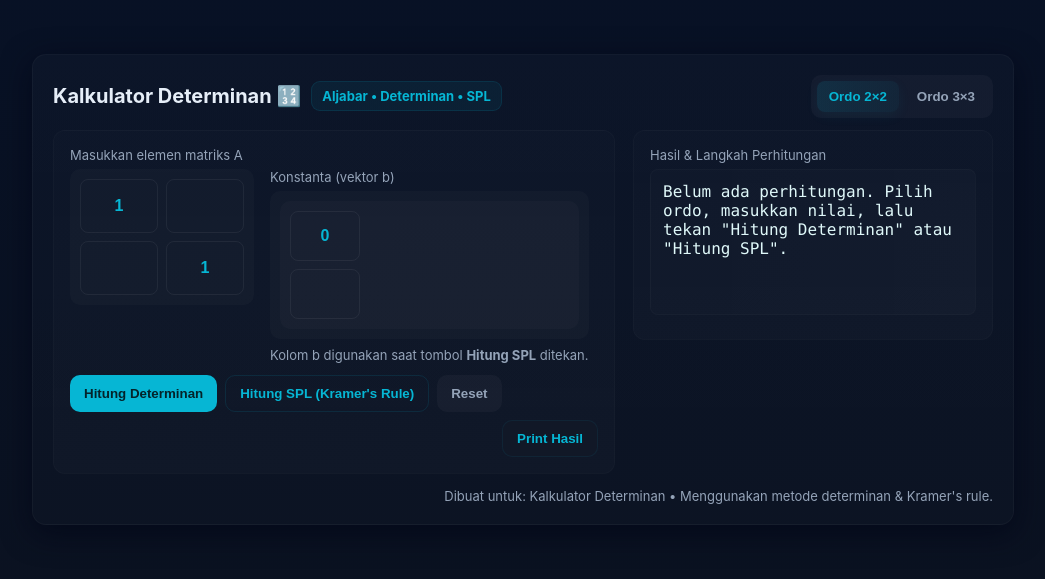
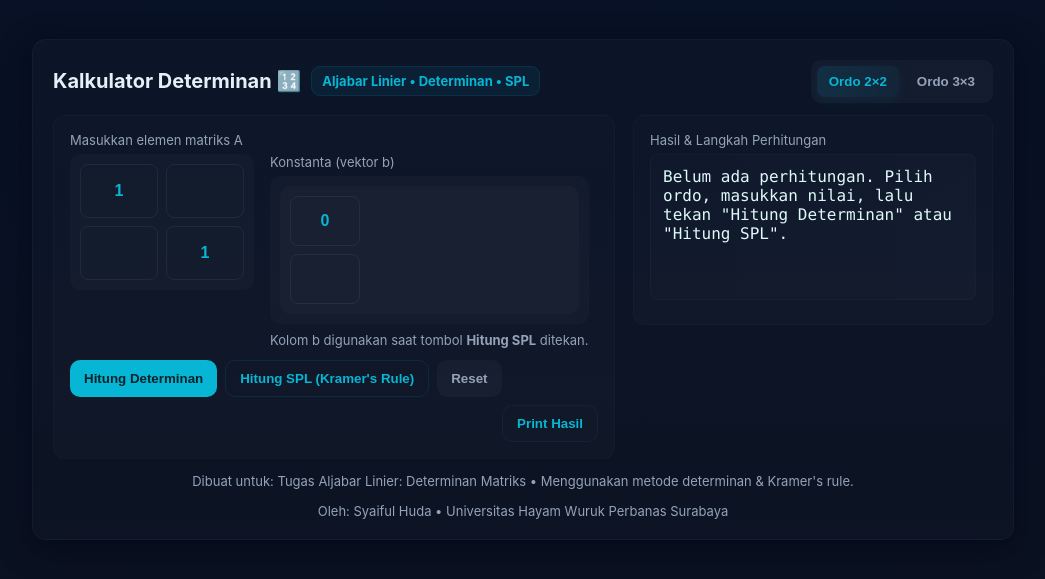
Before and after one commit to supernash/Determinan-Kalkulator, a plain HTML site: page index.html in a window 1280 px wide. Shown: the part 139-718 px from the top of the page, without its empty margins (117-1162 px from the left). Drawn offline with Linux system fonts and the light colour scheme.

Commit message:
Revise footer content for clarity and attribution
Updated footer text to reflect course and author information.

```diff
--- a/index.html
+++ b/index.html
@@ -161,7 +161,7 @@
     <header>
       <h1>
         Kalkulator Determinan 🔢
-        <span class="brand-badge">Aljabar • Determinan • SPL</span>
+        <span class="brand-badge">Aljabar Linier • Determinan • SPL</span>
       </h1>
       <div class="controls">
         <div class="segmented" role="tablist" aria-label="Pilih Ordo">
@@ -202,7 +202,8 @@
       </div>
     </div>
 
-    <footer> Dibuat untuk: Kalkulator Determinan • Menggunakan metode determinan & Kramer's rule.</footer>
+    <footer style="text-align:center;"> Dibuat untuk: Tugas Aljabar Linier: Determinan Matriks • Menggunakan metode determinan & Kramer's rule.</footer>
+    <footer style="text-align:center;"> Oleh: Syaiful Huda • Universitas Hayam Wuruk Perbanas Surabaya </footer>
   </div>
 
   <script>
```
